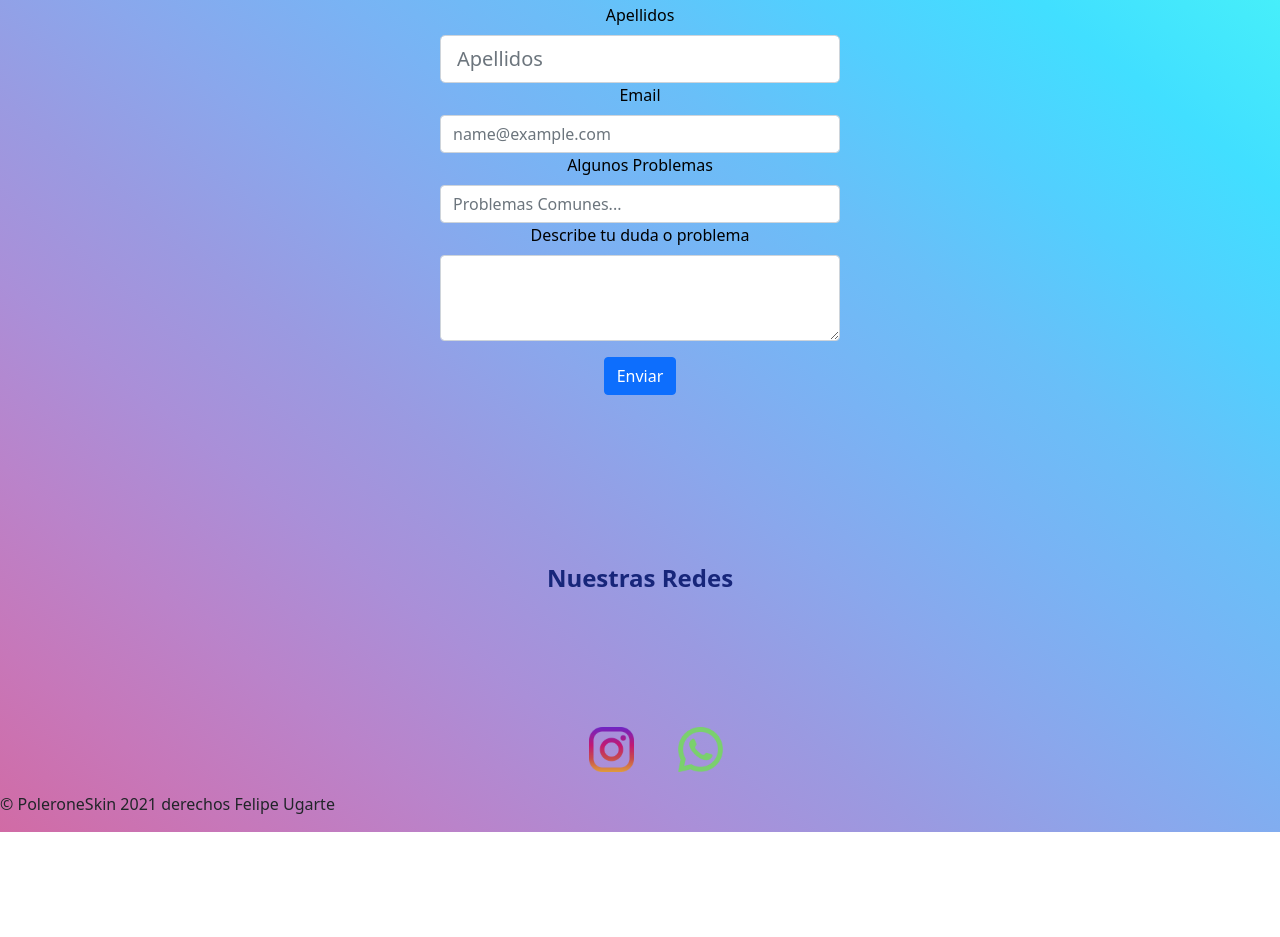
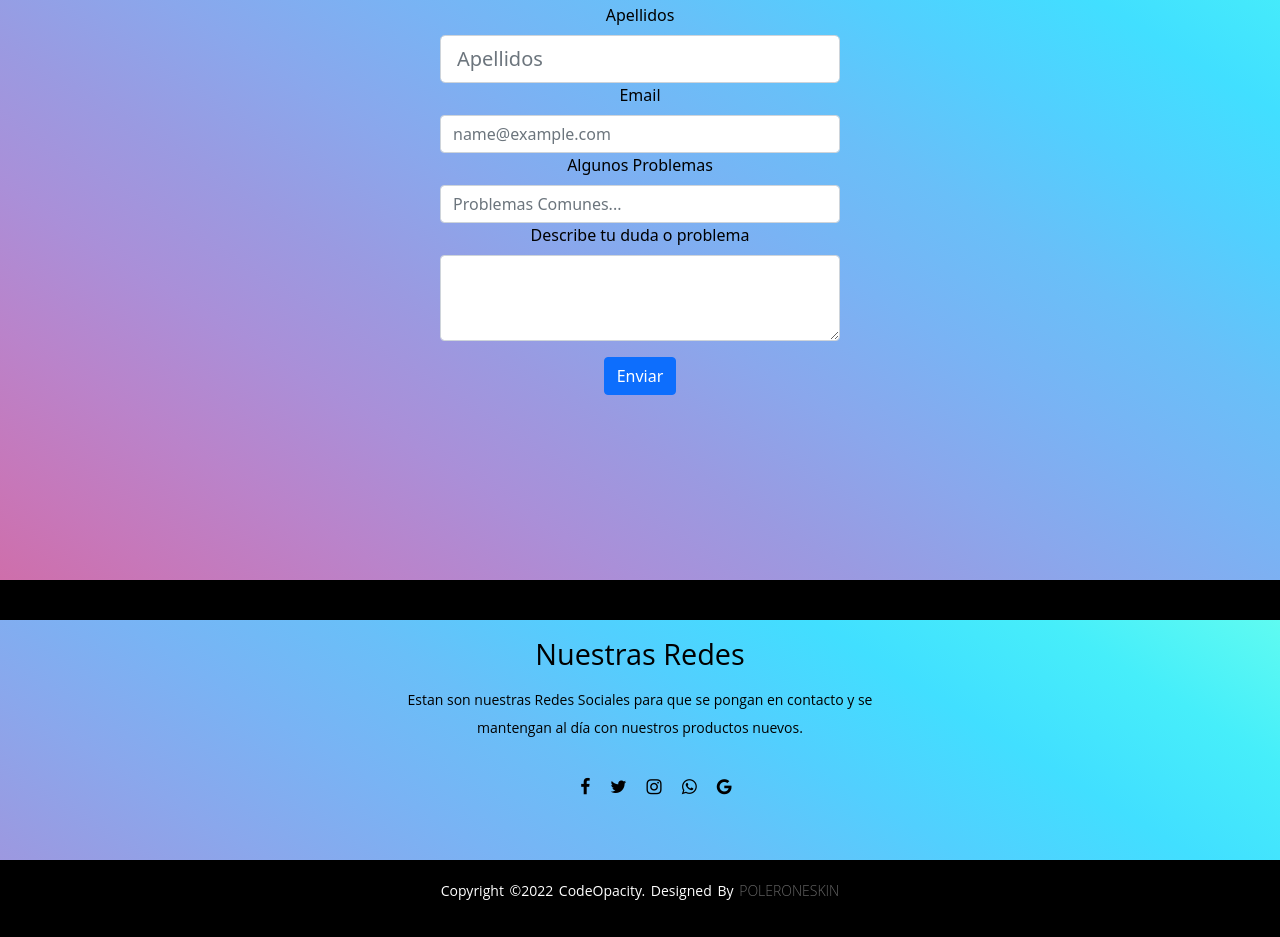
Before and after one commit to FelipeUgarteSanJuan/Proyecto, a website: page contacto.html in a window 1280 px wide. Shown: the part 176-1113 px from the top of the page. Before the commit the page ends 1008 px from the top, so only its background shows below. Drawn offline with nearby package versions, Linux system fonts and the light colour scheme.

Commit message:
Termino de Proyecto

```diff
--- a/contacto.html
+++ b/contacto.html
@@ -9,6 +9,7 @@
     <meta name="descripcion" content="Para cualquier problema enviar sus dudas en contacto">
     <meta name="keywords" content="dudas, preguntas comunes, contactanos, , problemas">
     <link href="https://cdn.jsdelivr.net/npm/bootstrap@5.0.2/dist/css/bootstrap.min.css" rel="stylesheet" integrity="sha384-EVSTQN3/azprG1Anm3QDgpJLIm9Nao0Yz1ztcQTwFspd3yD65VohhpuuCOmLASjC" crossorigin="anonymous">
+    <link rel="stylesheet" href="https://cdnjs.cloudflare.com/ajax/libs/font-awesome/4.7.0/css/font-awesome.min.css" />
     <link rel="stylesheet" href="./css/style.css">
     <title>Contacto</title>
 </head>
@@ -91,28 +92,22 @@
         </div>
     </main>
     <footer>
-        <br>
-        <br>
-        <br>
-        <br>
-        <br>
-        <br>
-        <br>
-        <br>
-        <br>
-        <br>
-        <br>
-        <div>
-            <h1 class="redes">Nuestras Redes</h1>
-            <ul class="sociales">
-                <li>
-                    <a href="https://www.instagram.com"><img src="./media/instagram grande.png" width="45" height="45" alt="instagram"></a>
-                </li>
-                <li>
-                    <a href="https://www.whatsapp.com"><img src="./media/whatsapp grande.png" width="45" height="45" alt="instagram"></a>
-                </li>
+        <div class="contenidofooter">
+            <h3>Nuestras Redes</h3>
+            <p>
+                Estan son nuestras Redes Sociales para que se pongan en contacto y se mantengan al día con nuestros productos nuevos.
+            </p>
+            <ul class="social">
+                <li><a href="https://www.facebook.com"><i class="fa fa-facebook"></i></a></li>
+                <li><a href="https://www.twitter.com"><i class="fa fa-twitter"></i></a></li>
+                <li><a href="https://www.instagram.com"><i class="fa fa-instagram"></i></a></li>
+                <li><a href="https://www.whatsapp.com"><i class="fa fa-whatsapp"></i></a></li>
+                <li><a href="https://www.gmail.com"><i class="fa fa-google"></i></a></li>
             </ul>
-            <p id="derecho"> &copy PoleroneSkin 2021 derechos Felipe Ugarte
+        </div>
+        <div class="footerbottom">
+            <p>
+                copyright &copy;2022 codeOpacity. designed by <span>PoleroneSkin</span>
             </p>
         </div>
     </footer>
--- a/scss/_footer.scss
+++ b/scss/_footer.scss
@@ -1,5 +1,81 @@
-.derecho {
+footer {
+    background: black;
+    position: relative;
+    bottom: 0;
+    left: 0;
+    right: 0;
+    height: 40px;
+    width: 100%;
+    font-family: "Open Sans";
+    padding-top: 40px;
+    color: black;
+}
+
+.contenidofooter {
+    display: flex;
+    align-items: center;
+    justify-content: center;
+    flex-direction: column;
+    text-align: center;
+}
+
+.contenidofooter h3 {
+    font-size: 1.8rem;
+    font-weight: 400;
+    text-transform: capitalize;
+    line-height: 3rem;
+}
+
+.contenidofooter {
+    max-width: 500px;
+    margin: 10px auto;
+    line-height: 28px;
+    font-size: 14px;
+}
+
+.social {
+    list-style: none;
+    display: flex;
+    align-items: center;
+    justify-content: center;
+    margin: 1rem 0 3rem 0;
+}
+
+.social li {
+    margin: 0 10px;
+}
+
+.social a {
     text-decoration: none;
-    padding: 10px;
-    display: block;
+    color: black;
 }
+
+.social a i {
+    font-size: 1.1rem;
+    transition: color .4s ease;
+}
+
+.social a:hover i {
+    color: aqua;
+}
+
+.footerbottom {
+    background-color: black;
+    width: 100vw;
+    width: 20px 0;
+    padding: 20px 0;
+    text-align: center;
+}
+
+.footerbottom p {
+    font-size: 14px;
+    word-spacing: 2px;
+    text-transform: capitalize;
+    color: white;
+}
+
+.footerbottom span {
+    text-transform: uppercase;
+    opacity: .4;
+    font-weight: 200;
+}
--- a/scss/_formulario.scss
+++ b/scss/_formulario.scss
@@ -1,7 +1,12 @@
 .formulario {
+    position: relative;
+    bottom: 0;
+    left: 0;
+    right: 0;
     width: 400px;
     height: 400px;
     margin: auto;
     text-align: center;
     color: black;
+    margin-bottom: 300px;
 }
--- a/scss/_redes.scss
+++ /dev/null
@@ -1,7 +0,0 @@
-.redes {
-    margin-top: 20px;
-    height: 150px;
-    text-align: center;
-    font-weight: bold;
-    text-decoration: none;
-}
--- a/scss/_sociales.scss
+++ /dev/null
@@ -1,15 +0,0 @@
-.sociales {
-    text-align: center;
-    margin-block-end: 10px;
-    padding-top: 5px;
-    padding-bottom: 10px;
-}
-
-.sociales li {
-    display: inline-block;
-}
-
-.sociales a {
-    height: 50px;
-    padding: 20px;
-}
--- a/scss/style.scss
+++ b/scss/style.scss
@@ -1,7 +1,5 @@
 @import "body";
 @import "formulario";
-@import "redes";
-@import "sociales";
 @import "media";
 @import "footer";
 @import "variables";
```
Also changed, not shown: carrito.html (+16 -10 lines), index.html (+18 -13 lines), nuevosproductos.html (+16 -10 lines), productos.html (+1 -0 lines), productospopulares.html (+16 -10 lines), css/style.css.
